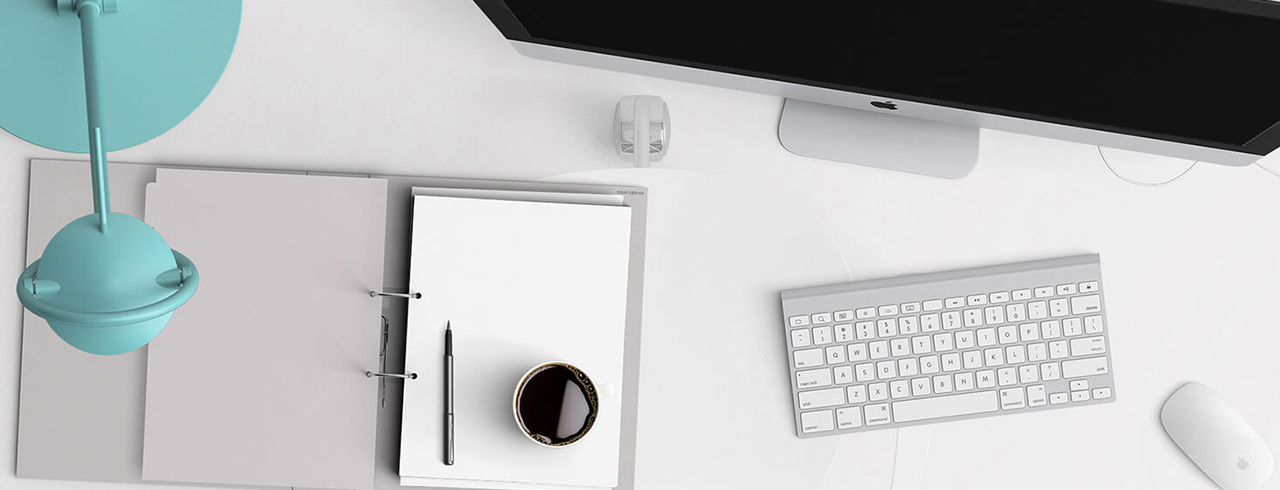
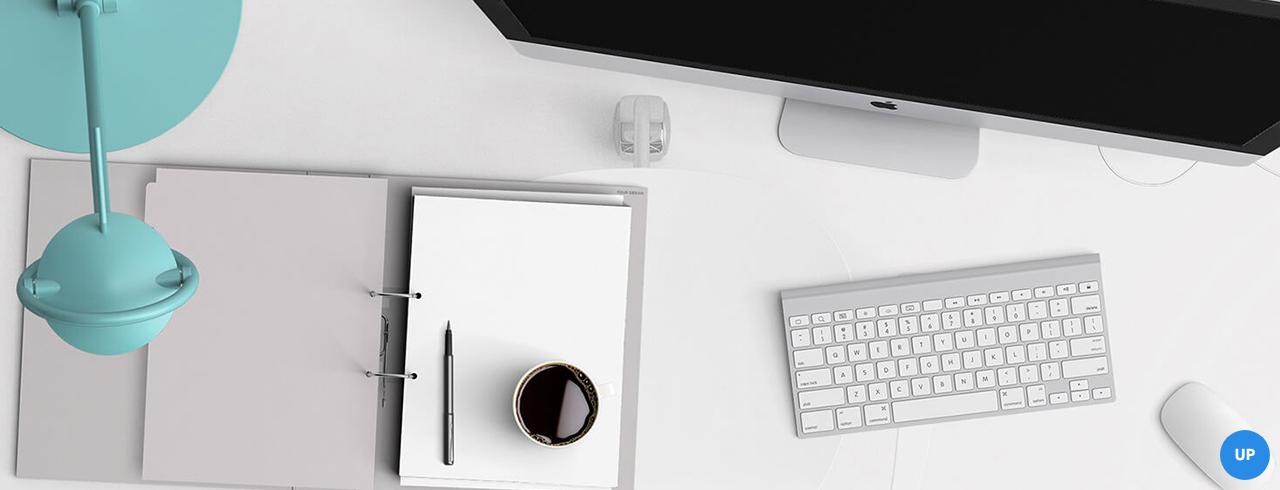
Before and after one commit to ChipRose/Portfolio, a plain HTML site: page index.html in a window 1280 px wide. Shown: the part 310-800 px from the top of the page. Drawn offline with Linux system fonts and the light colour scheme.

Commit message:
button up added

```diff
--- a/css/style.css
+++ b/css/style.css
@@ -50,6 +50,7 @@ a,
 a:visited {
   text-decoration: none;
   cursor: pointer;
+	color: inherit;
 }
 a:hover {
   text-decoration: none;
@@ -75,6 +76,7 @@ h6 {
 /* -------colors variable------- */
 :root {
   --cl-black: rgb(0, 0, 0);
+	--cl-bg-button-up: rgb(40, 139, 230);
   --cl-shd-header-text: rgb(0, 0, 0, 0.5);
   --cl-brd-header-hover: rgb(126, 191, 195);
   --cl-txt-header-title: rgb(126, 191, 195);
@@ -117,6 +119,7 @@ h6 {
 }
 /* -------common styles-------- */
 .body-page {
+	position: relative;
   display: flex;
   flex-direction: column;
   min-width: 960px;
@@ -132,6 +135,23 @@ h6 {
 }
 .main {
   flex: 1 1 auto;
+}
+/* -------button UP------- */
+.button-up{
+	display: flex;
+	justify-content: center;
+	align-items: center;
+	position: fixed;
+	bottom: 10px;
+	right:10px;
+	width: 50px;
+	height: 50px;
+	border-radius: 50px;
+	background: var(--cl-bg-button-up);
+}
+.button-up-text{
+	color: var(--cl-white);
+	font-weight: 700;
 }
 /* -------header------- */
 .header {
--- a/index.html
+++ b/index.html
@@ -9,6 +9,8 @@
     <title>Портфолио Frontend-разработчика</title>
   </head>
   <body class="body-page">
+		<a class="button-up" type="button" href="#menu"><span class="button-up-text">UP</span></a>
+		<a id="menu"></a>
     <header class="header">
       <div class="container">
         <nav class="header-menu">
```
